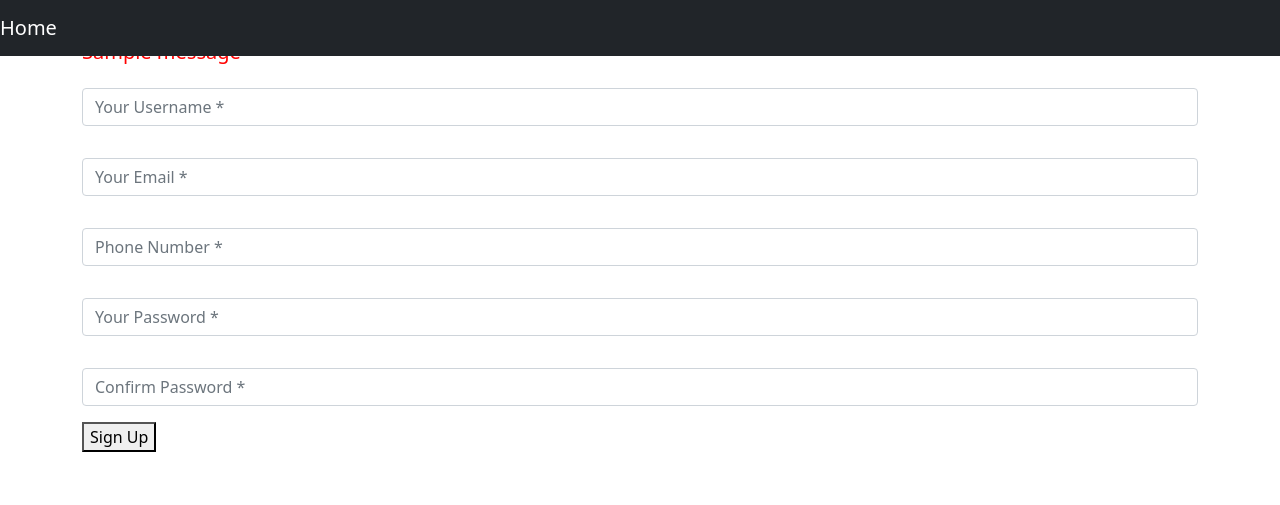
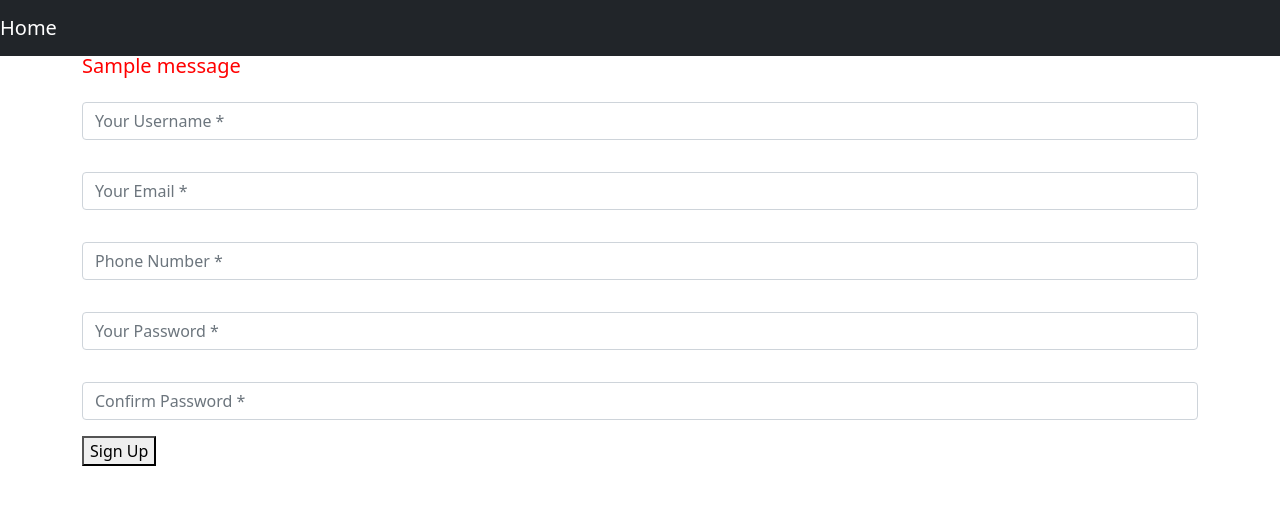
Before and after one commit to ghanshyamdhakarstroops/demoi4, a Django app: page /signup/ in a window 1280 px wide. Shown: the top 505 px of the page. Run offline with Django 3.2, Linux system fonts and the light colour scheme; tables that the repository leaves empty hold one stand-in row (values such as "Sample post"); one stand-in notice (Sample message) is shown; some libraries are stand-ins or nearby versions.

Commit message:
margin-top 30px for error message

```diff
--- a/home/templates/signup.html
+++ b/home/templates/signup.html
@@ -10,7 +10,7 @@
                 {% csrf_token %}
                 {% if messages %}
                     {% for message in messages %}
-                        <h5 style="text-align: left;color: red;">{{message}}</h5>
+                        <h5 style="text-align: left;color: red;margin-top: 30px;">{{message}}</h5>
                     {% endfor %}
                 {% endif %}
                 <div class="form-content">
```
